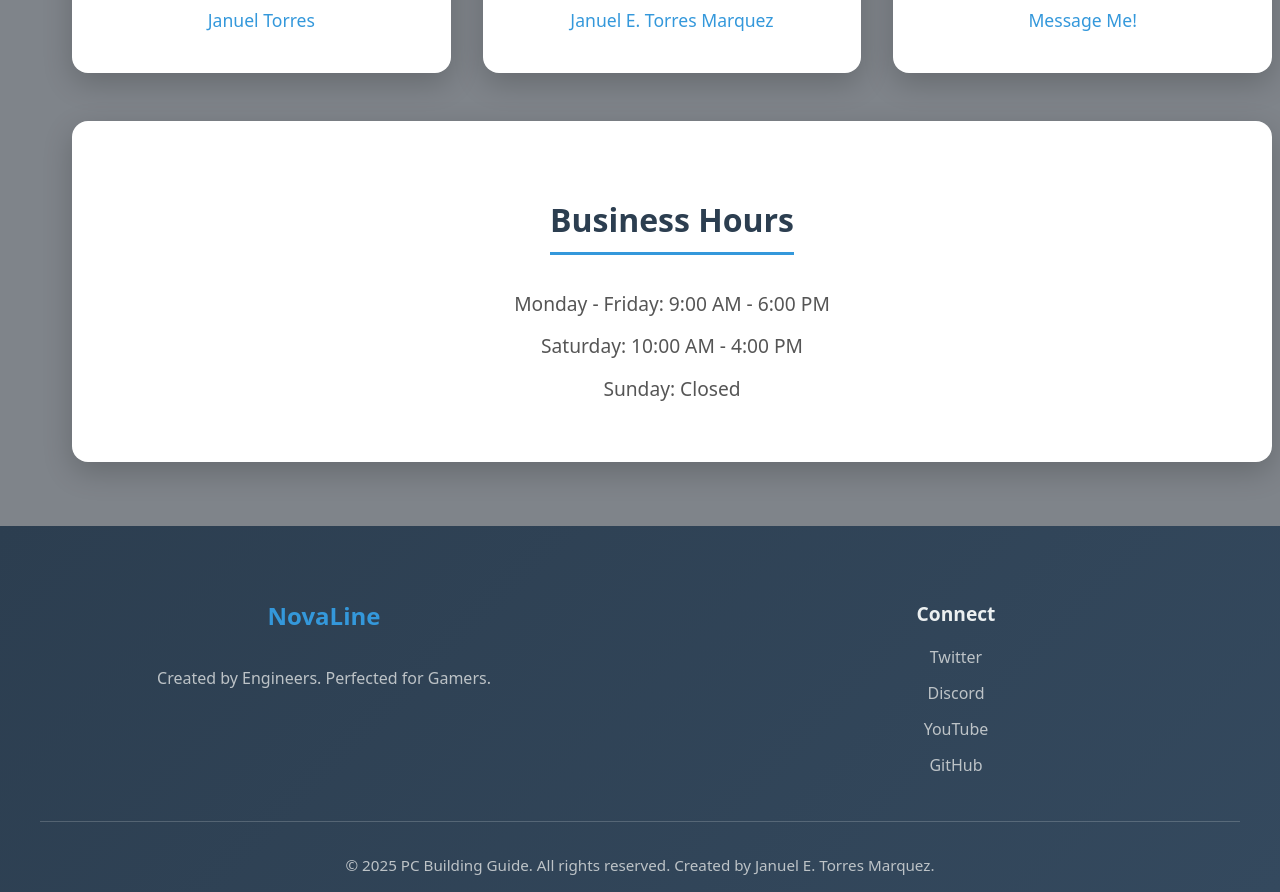
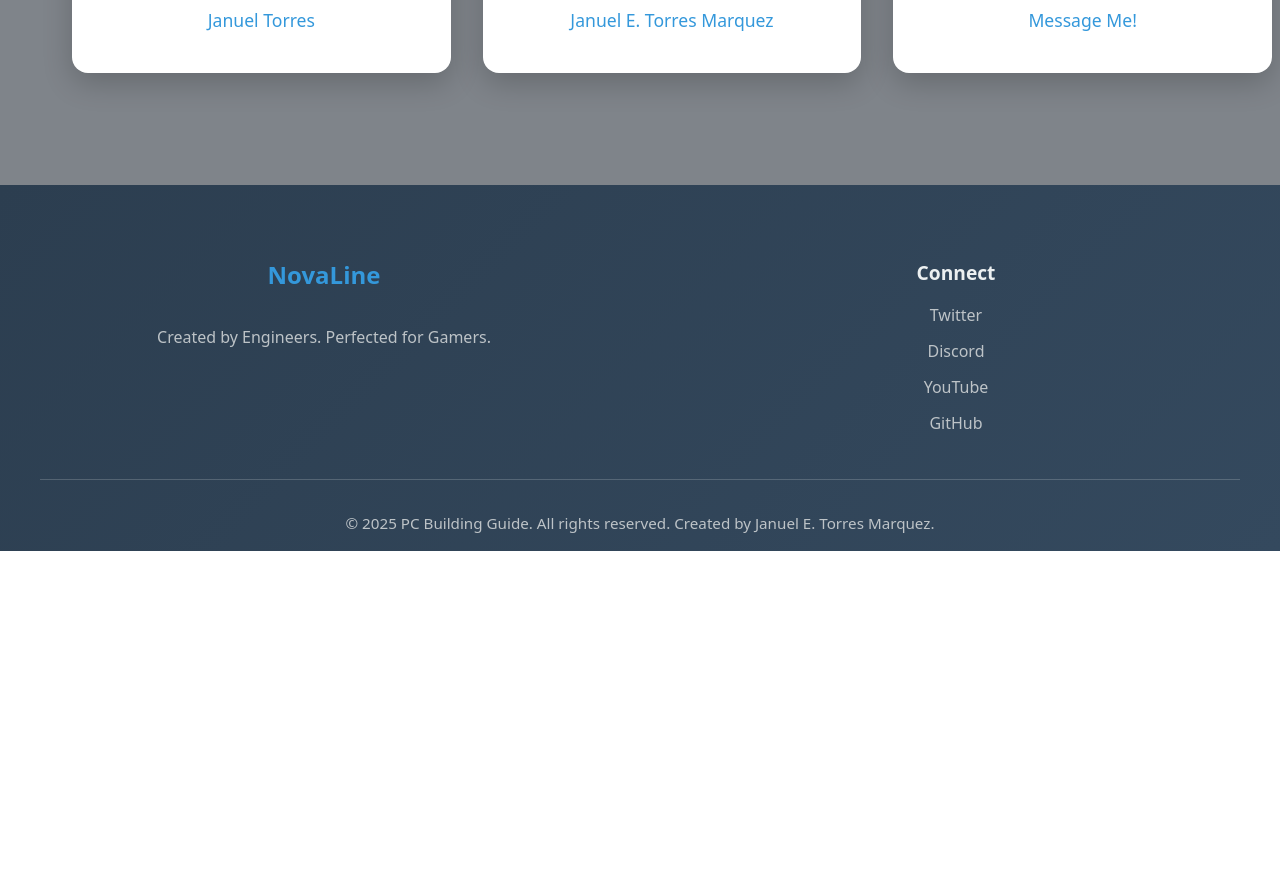
Before and after one commit to jankii03/pc-building-web-page, a React (Vite) app: page /contact in a window 1280 px wide. Shown: the part 840-1732 px from the top of the page. After the commit the page ends 1391 px from the top, so only its background shows below. Built offline with nearby package versions, Linux system fonts and the light colour scheme.

Commit message:
Commented out the Buisness Hours section.

```diff
--- a/src/ContactMePage/contat-me.tsx
+++ b/src/ContactMePage/contat-me.tsx
@@ -104,12 +104,12 @@ const ContactMePage: React.FC = () => {
           </div>
 
           {/* Additional Info Section */}
-          <div className="contact-info-box">
+          {/* <div className="contact-info-box">
             <h2>Business Hours</h2>
             <p>Monday - Friday: 9:00 AM - 6:00 PM</p>
             <p>Saturday: 10:00 AM - 4:00 PM</p>
             <p>Sunday: Closed</p>
-          </div>
+          </div> */}
         </div>
       </div>
       <Footer />
```
